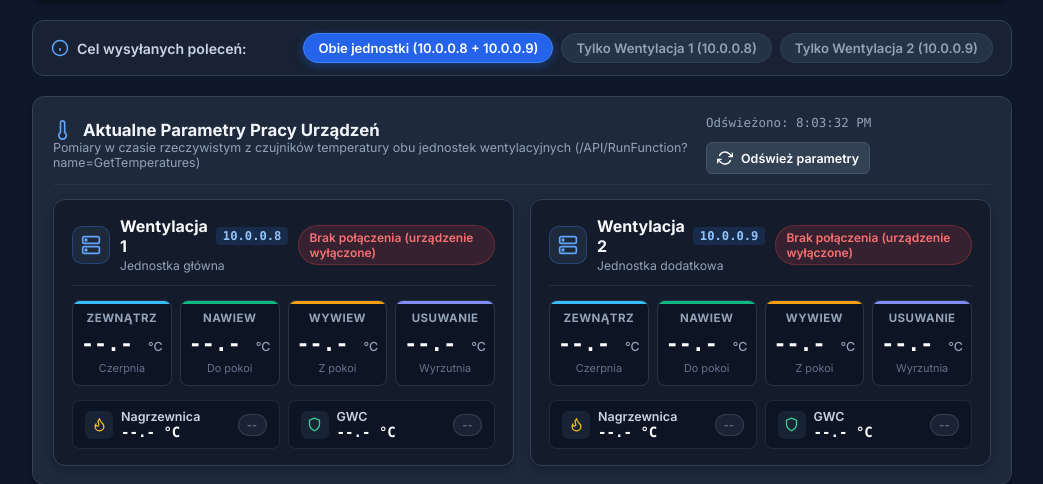
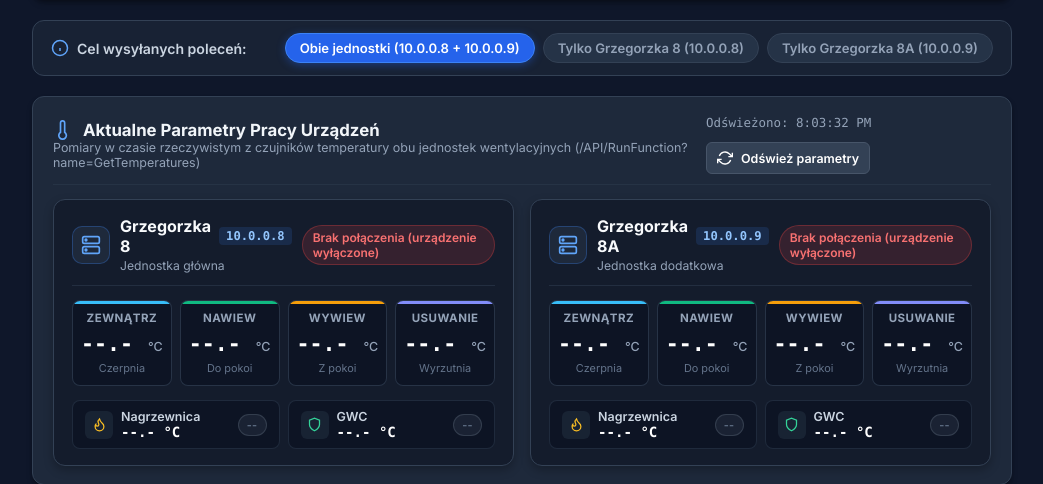
Before and after one commit to apukocz/home-page, a PHP site: page /wentylacja.php in a window 1280 px wide. Shown: the part 222-706 px from the top of the page, without its empty margins (118-1161 px from the left). Run offline with PHP 8.4, Linux system fonts and the light colour scheme; data that the repository does not hold is empty.

Commit message:
Wentylacja: zmiana nazw jednostek na Grzegorzka 8 i Grzegorzka 8A

```diff
--- a/src/pi0/wentylacja.php
+++ b/src/pi0/wentylacja.php
@@ -3,8 +3,8 @@
  * Panel Sterowania Wentylacją - PI0 (10.0.0.2)
  *
  * Obsługuje 2 jednostki wentylacyjne:
- * - Wentylacja 1: 10.0.0.8
- * - Wentylacja 2: 10.0.0.9
+ * - Grzegorzka 8: 10.0.0.8
+ * - Grzegorzka 8A: 10.0.0.9
  *
  * Domyślnie wysyła polecenia API równolegle pod oba adresy jednocześnie (curl_multi).
  */
@@ -16,14 +16,14 @@ $WENTYLACJA = [
     '1' => [
         'id' => '1',
         'ip' => '10.0.0.8',
-        'name' => 'Wentylacja 1',
-        'desc' => 'Jednostka główna (10.0.0.8)'
+        'name' => 'Grzegorzka 8',
+        'desc' => 'Centrala wentylacji (10.0.0.8)'
     ],
     '2' => [
         'id' => '2',
         'ip' => '10.0.0.9',
-        'name' => 'Wentylacja 2',
-        'desc' => 'Jednostka dodatkowa (10.0.0.9)'
+        'name' => 'Grzegorzka 8A',
+        'desc' => 'Centrala wentylacji (10.0.0.9)'
     ]
 ];
 $REKUPERATORY = &$WENTYLACJA; // Alias dla wstecznej kompatybilności
@@ -763,7 +763,7 @@ if ($requestedAction !== null || $requestedName !== null) {
         ];
     } else {
         $apiResult = callRecuperatorApi($functionName, $queryParams, $requestedTarget);
-        $targetDesc = ($requestedTarget === '1') ? 'Wentylacja 1 (10.0.0.8)' : (($requestedTarget === '2') ? 'Wentylacja 2 (10.0.0.9)' : 'Obie jednostki (10.0.0.8 + 10.0.0.9)');
+        $targetDesc = ($requestedTarget === '1') ? 'Grzegorzka 8 (10.0.0.8)' : (($requestedTarget === '2') ? 'Grzegorzka 8A (10.0.0.9)' : 'Obie jednostki (Grzegorzka 8 + Grzegorzka 8A)');
 
         $msgParts = [];
         foreach ($apiResult['results'] as $ip => $r) {
@@ -1766,11 +1766,11 @@ $currentModeInfo = getVentilationModeInfo();
             </label>
             <label class="target-pill" id="pill_1" onclick="setTarget('1')">
                 <input type="radio" name="target_radio" value="1">
-                <span>Tylko Wentylacja 1 (10.0.0.8)</span>
+                <span>Tylko Grzegorzka 8 (10.0.0.8)</span>
             </label>
             <label class="target-pill" id="pill_2" onclick="setTarget('2')">
                 <input type="radio" name="target_radio" value="2">
-                <span>Tylko Wentylacja 2 (10.0.0.9)</span>
+                <span>Tylko Grzegorzka 8A (10.0.0.9)</span>
             </label>
         </div>
     </div>
@@ -1795,7 +1795,7 @@ $currentModeInfo = getVentilationModeInfo();
         </div>
 
         <div class="devices-dashboard">
-            <!-- Karta Wentylacja 1 (10.0.0.8) -->
+            <!-- Karta Grzegorzka 8 (10.0.0.8) -->
             <div class="device-card-large" id="card_dev_1">
                 <div class="dev-header-row">
                     <div class="dev-info-left">
@@ -1804,7 +1804,7 @@ $currentModeInfo = getVentilationModeInfo();
                         </div>
                         <div>
                             <div class="dev-title-text">
-                                <span>Wentylacja 1</span>
+                                <span>Grzegorzka 8</span>
                                 <span class="dev-ip-tag">10.0.0.8</span>
                             </div>
                             <div class="dev-subtitle-text">Jednostka główna</div>
@@ -1874,7 +1874,7 @@ $currentModeInfo = getVentilationModeInfo();
                 </div>
             </div>
 
-            <!-- Karta Wentylacja 2 (10.0.0.9) -->
+            <!-- Karta Grzegorzka 8A (10.0.0.9) -->
             <div class="device-card-large" id="card_dev_2">
                 <div class="dev-header-row">
                     <div class="dev-info-left">
@@ -1883,7 +1883,7 @@ $currentModeInfo = getVentilationModeInfo();
                         </div>
                         <div>
                             <div class="dev-title-text">
-                                <span>Wentylacja 2</span>
+                                <span>Grzegorzka 8A</span>
                                 <span class="dev-ip-tag">10.0.0.9</span>
                             </div>
                             <div class="dev-subtitle-text">Jednostka dodatkowa</div>
@@ -2244,7 +2244,7 @@ $currentModeInfo = getVentilationModeInfo();
         if (activePill) activePill.classList.add('active');
         const customTargetInput = document.getElementById('custom_manual_target');
         if (customTargetInput) customTargetInput.value = target;
-        showToast("Zmieniono cel poleceń: " + (target === '1' ? 'Wentylacja 1 (10.0.0.8)' : (target === '2' ? 'Wentylacja 2 (10.0.0.9)' : 'Obie jednostki (10.0.0.8 + 10.0.0.9)')), 'info');
+        showToast("Zmieniono cel poleceń: " + (target === '1' ? 'Grzegorzka 8 (10.0.0.8)' : (target === '2' ? 'Grzegorzka 8A (10.0.0.9)' : 'Obie jednostki (Grzegorzka 8 + Grzegorzka 8A)')), 'info');
     }
 
     function getAiringTime() {
```
Also changed, not shown: GEMINI.md (+29 -2 lines), src/pi1/wentylacja.php (+14 -14 lines).
